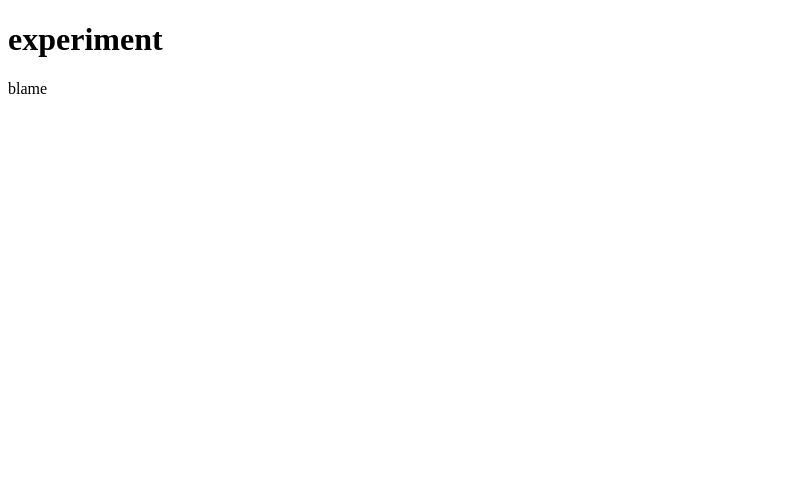
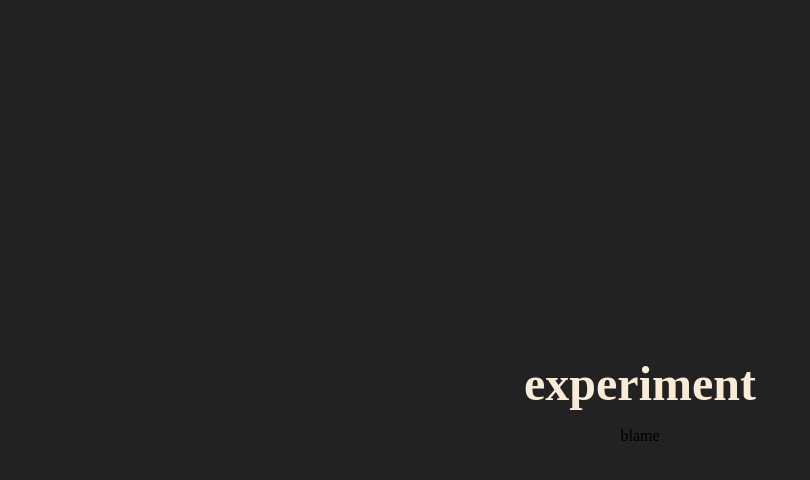
Before and after one commit to hatman3000/start-here, a plain HTML site: page index.html in a window 1280 px wide. Shown: the whole page, without its empty margins (0-810 px from the left). Drawn offline with Linux system fonts and the light colour scheme.

Commit message:
color added

```diff
--- a/index.html
+++ b/index.html
@@ -4,6 +4,23 @@
     <meta charset="UTF-8">
     <meta name="viewport" content="width=device-width, initial-scale=1.0">
     <title>Document</title>
+    <style>
+        body {
+            display: flex;
+            flex-direction: column;
+            justify-content: center;
+            align-items: center;
+            height: 100vh;
+            background-color: #222222;
+        }
+
+        h1 {
+            font-size: 48px;
+            margin: 0;
+            color: antiquewhite;
+
+        }
+    </style>
 </head>
 <body>
     <h1>experiment</h1>
```
